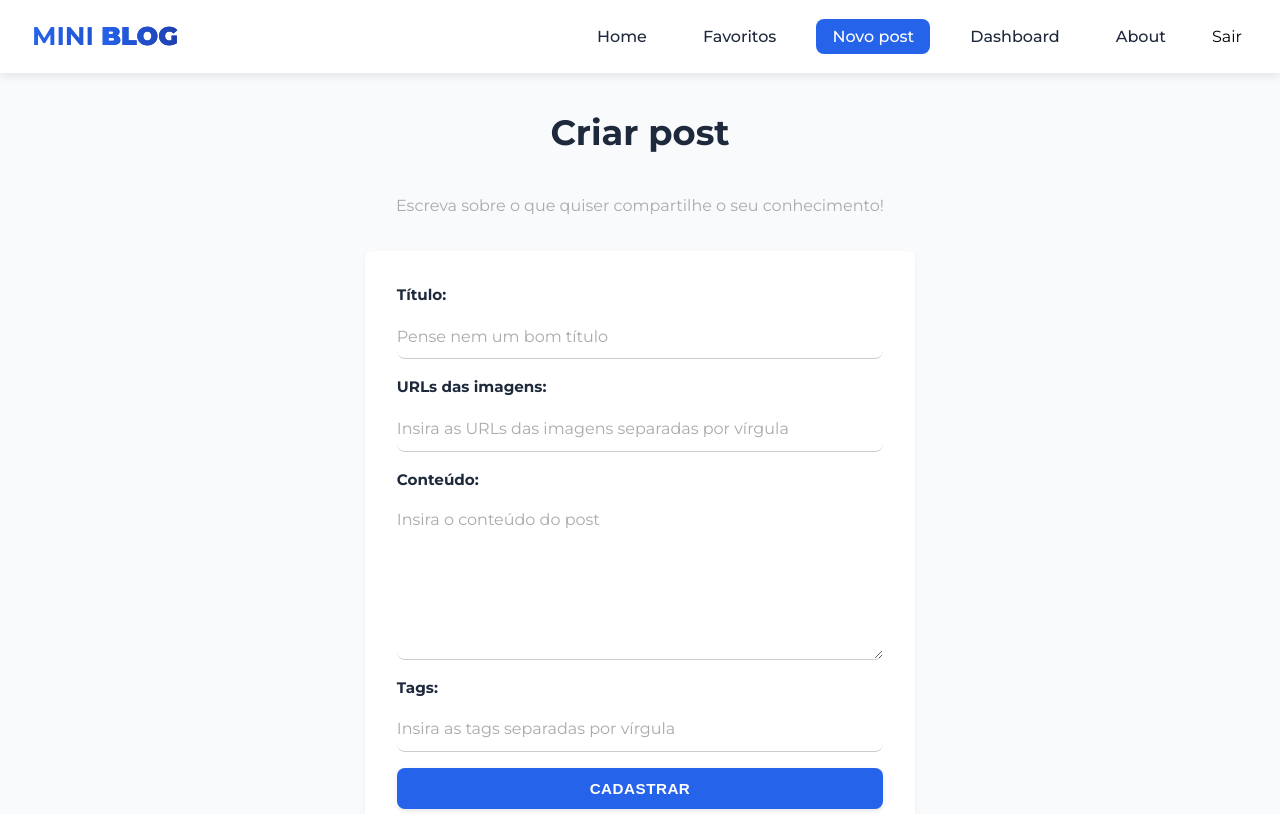
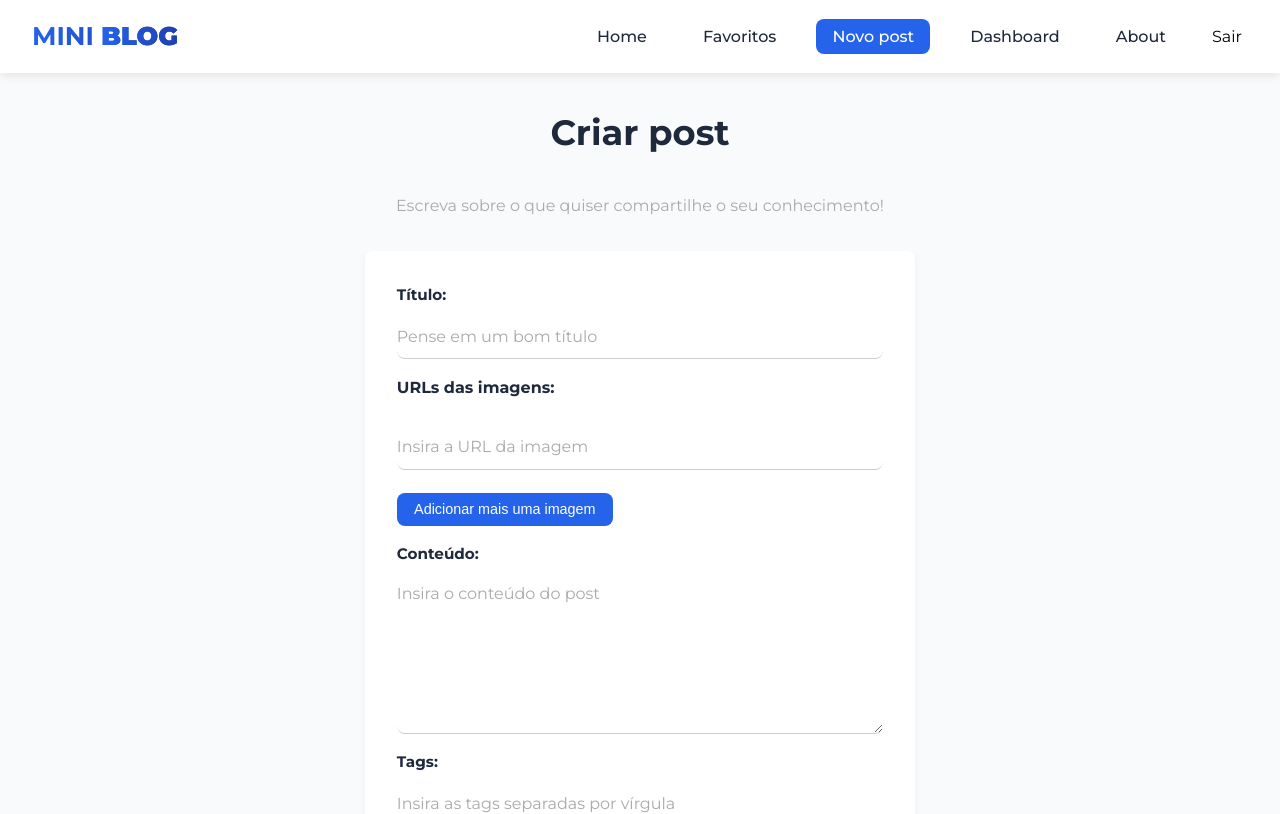
Before and after one commit to GabrielMalava/Mini-blog, a React (Create React App) app: page /posts/create in a window 1280 px wide. Shown: the top 814 px of the page. Built offline with nearby package versions, Linux system fonts and the light colour scheme; no server answers; sample sign-in values are in the browser's storage.

Commit message:
mais uma alteração

```diff
--- a/src/pages/Createpost/Createpost.js
+++ b/src/pages/Createpost/Createpost.js
@@ -7,27 +7,43 @@ import { useInsertDocument } from "../../hooks/useInsertDocument";
 
 const Createpost = () => {
   const [title, setTitle] = useState("");
-  const [images, setImages] = useState("");
+  const [images, setImages] = useState([""]);
   const [body, setBody] = useState("");
   const [tags, setTags] = useState("");
   const [formError, setFormError] = useState("");
 
   const { user } = useAuthValue();
-
   const { insertDocument, response } = useInsertDocument("posts");
   const navigate = useNavigate();
+
+  const handleAddImageField = () => {
+    setImages([...images, ""]);
+  };
+
+  const handleImageChange = (index, value) => {
+    const newImages = [...images];
+    newImages[index] = value;
+    setImages(newImages);
+  };
+
+  const handleRemoveImageField = (index) => {
+    if (images.length > 1) {
+      const newImages = images.filter((_, i) => i !== index);
+      setImages(newImages);
+    }
+  };
+
   const handleSubmit = (e) => {
     e.preventDefault();
     setFormError("");
-    const imageUrls = images
-      .split(",")
-      .map((url) => url.trim())
-      .filter((url) => url);
+
+    const imageUrls = images.filter((url) => url.trim());
 
     if (imageUrls.length === 0) {
       setFormError("Insira pelo menos uma URL de imagem.");
       return;
     }
+
     for (const url of imageUrls) {
       try {
         new URL(url);
@@ -36,10 +52,12 @@ const Createpost = () => {
         return;
       }
     }
+
     if (!title || !tags || !body) {
       setFormError("Por favor, preencha todos os campos!");
       return;
     }
+
     const tagsArray = tags.split(",").map((tag) => tag.trim().toLowerCase());
     const [mainImage, ...additionalImages] = imageUrls;
 
@@ -52,6 +70,7 @@ const Createpost = () => {
       uid: user.uid,
       createdBy: user.displayName,
     });
+
     navigate("/");
   };
 
@@ -66,23 +85,40 @@ const Createpost = () => {
             type="text"
             name="title"
             required
-            placeholder="Pense nem um bom título"
+            placeholder="Pense em um bom título"
             onChange={(e) => setTitle(e.target.value)}
             value={title}
           />
         </label>
-        <label>
-          {" "}
+        <div className={styles.image_fields}>
           <span>URLs das imagens:</span>
-          <input
-            type="text"
-            name="images"
-            required
-            placeholder="Insira as URLs das imagens separadas por vírgula"
-            onChange={(e) => setImages(e.target.value)}
-            value={images}
-          />
-        </label>
+          {images.map((image, index) => (
+            <div key={index} className={styles.image_field}>
+              <input
+                type="text"
+                placeholder="Insira a URL da imagem"
+                value={image}
+                onChange={(e) => handleImageChange(index, e.target.value)}
+              />
+              {index > 0 && (
+                <button
+                  type="button"
+                  onClick={() => handleRemoveImageField(index)}
+                  className={styles.remove_btn}
+                >
+                  Remover
+                </button>
+              )}
+            </div>
+          ))}
+          <button
+            type="button"
+            onClick={handleAddImageField}
+            className={styles.add_btn}
+          >
+            Adicionar mais uma imagem
+          </button>
+        </div>
         <label>
           <span>Conteúdo:</span>
           <textarea
@@ -99,7 +135,7 @@ const Createpost = () => {
             type="text"
             name="tags"
             required
-            placeholder="Insira as tags separadas por vírgula "
+            placeholder="Insira as tags separadas por vírgula"
             onChange={(e) => setTags(e.target.value)}
             value={tags}
           />
@@ -110,8 +146,8 @@ const Createpost = () => {
             Aguarde...
           </button>
         )}
-        {response.error && <p className="error">{response.error} </p>}
-        {formError && <p className="error">{formError} </p>}
+        {response.error && <p className="error">{response.error}</p>}
+        {formError && <p className="error">{formError}</p>}
       </form>
     </div>
   );
--- a/src/pages/Createpost/Createpost.module.css
+++ b/src/pages/Createpost/Createpost.module.css
@@ -42,3 +42,62 @@
 .create_post form textarea {
   height: 160px;
 }
+
+.image_fields {
+  display: flex;
+  flex-direction: column;
+  gap: 1em;
+  margin-bottom: 1em;
+  text-align: left;
+}
+
+.image_fields span {
+  font-weight: bold;
+  margin-bottom: 0.5em;
+}
+
+.image_field {
+  display: flex;
+  gap: 1em;
+  align-items: center;
+}
+
+.image_field input {
+  flex: 1;
+  border: none;
+  border-bottom: 1px solid #ccc;
+  padding: 0.8em 0;
+  background-color: transparent;
+}
+
+.add_btn {
+  background-color: var(--primary-color);
+  color: #fff;
+  border: none;
+  border-radius: var(--border-radius);
+  padding: 0.6em 1.2em;
+  font-size: 0.9em;
+  cursor: pointer;
+  transition: background-color 0.3s ease;
+  align-self: flex-start;
+  margin-top: 0.5em;
+}
+
+.remove_btn {
+  background-color: var(--danger-color);
+  color: #fff;
+  border: none;
+  border-radius: var(--border-radius);
+  padding: 0.4em 0.8em;
+  font-size: 0.8em;
+  cursor: pointer;
+  transition: background-color 0.3s ease;
+}
+
+.add_btn:hover {
+  background-color: var(--secondary-color);
+}
+
+.remove_btn:hover {
+  background-color: #dc2626;
+}
```
